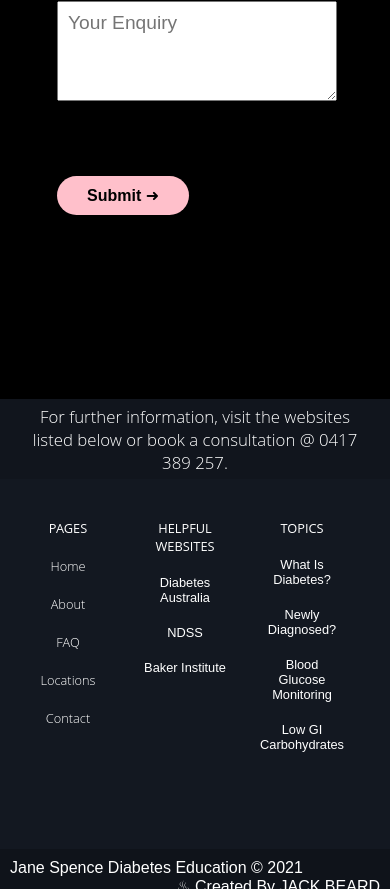
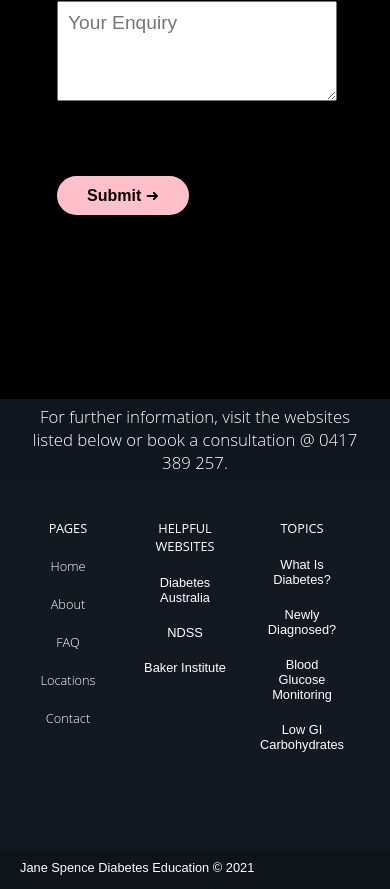
Before and after one commit to jackedwardbeard/01-Jane_Spence, a React (Create React App) app in the folder jane_spence/: page / in a window 390 px wide. Shown: the part 5045-5934 px from the top of the page. Built offline with nearby package versions, Linux system fonts and the light colour scheme.

Commit message:
More mobile fixes for subfooter.

```diff
--- a/jane_spence/src/components/Footer/FooterComponents.js
+++ b/jane_spence/src/components/Footer/FooterComponents.js
@@ -312,17 +312,6 @@ export const NavLink = styled(LinkRouter)`
     }
 `
 
-export const TextContainer = styled.div`
-    display: space-between;
-    align-items: center;
-    height: 40px;
-    text-align: center;
-    margin-left: 10px;
-    margin-right: 10px;
-    padding-top: 10px;
-
-`
-
 export const LeftText = styled.span`
     color: white;
     font-weight: 350;
@@ -331,7 +320,65 @@ export const LeftText = styled.span`
     padding-right: 20px;
     float: left;
 
+    @media screen and (max-width: 1024px) and (max-height: 1366px) {
+        font-size: 1.1rem;
+        margin-left: 20px;
+        margin-top: 8px;
+    }
 
+    @media screen and (max-width: 768px) and (max-height: 1024px) {
+        font-size: 0.8rem;
+        margin-left: 20px;
+        margin-top: 11px;
+    }
+
+    @media screen and (max-width: 414px) and (max-height: 736px) {
+        font-size: 0.6rem;
+        margin-left: 20px;
+        margin-top: 14px;
+    }
+
+    @media screen and (max-width: 411px) and (max-height: 823px) {
+        font-size: 0.6rem;
+        margin-left: 20px;
+        margin-top: 14px;
+    }
+
+    @media screen and (max-width: 411px) and (max-height: 731px) {
+        font-size: 0.6rem;
+        margin-left: 20px;
+        margin-top: 14px;
+    }
+
+    @media screen and (max-width: 375px) and (max-height: 812px) {
+        font-size: 0.55rem;
+        margin-left: 20px;
+        margin-top: 14px;
+    }
+
+    @media screen and (max-width: 375px) and (max-height: 667px) {
+        font-size: 0.55rem;
+        margin-left: 20px;
+        margin-top: 14px;
+    }
+
+    @media screen and (max-width: 360px) and (max-height: 640px) {
+        font-size: 0.5rem;
+        margin-left: 20px;
+        margin-top: 14px;
+    }
+
+    @media screen and (max-width: 320px) and (max-height: 568px) {
+        font-size: 0.45rem;
+        margin-left: 20px;
+        margin-top: 14px;
+    }
+
+    @media screen and (max-width: 280px) and (max-height: 653px) {
+        font-size: 0.7rem;
+        margin-left: 28px;
+        margin-top: 12px;
+    }
 `
 
 export const RightText = styled(LinkRouter)`
@@ -347,6 +394,70 @@ export const RightText = styled(LinkRouter)`
     padding-left: 20px;
     float: right;
 
+    @media screen and (max-width: 1024px) and (max-height: 1366px) {
+        font-size: 1.1rem;
+        margin-right: 20px;
+        margin-top: 8px;
+    }
+
+    @media screen and (max-width: 768px) and (max-height: 1024px) {
+        font-size: 0.8rem;
+        margin-right: 20px;
+        margin-top: 11px;
+    }
+
+    @media screen and (max-width: 540px) and (max-height: 720px) {
+        font-size: 0.75rem;
+        margin-right: 20px;
+        margin-top: 10px;
+    }
+
+    @media screen and (max-width: 414px) and (max-height: 736px) {
+        font-size: 0.6rem;
+        margin-right: 20px;
+        margin-top: 14px;
+    }
+
+    @media screen and (max-width: 411px) and (max-height: 823px) {
+        font-size: 0.6rem;
+        margin-right: 20px;
+        margin-top: 14px;
+    }
+
+    @media screen and (max-width: 411px) and (max-height: 731px) {
+        font-size: 0.6rem;
+        margin-right: 20px;
+        margin-top: 14px;
+    }
+
+    @media screen and (max-width: 375px) and (max-height: 812px) {
+        font-size: 0.55rem;
+        margin-right: 20px;
+        margin-top: 14px;
+    }
+
+    @media screen and (max-width: 375px) and (max-height: 667px) {
+        font-size: 0.55rem;
+        margin-right: 20px;
+        margin-top: 14px;
+    }
+
+    @media screen and (max-width: 360px) and (max-height: 640px) {
+        font-size: 0.5rem;
+        margin-right: 20px;
+        margin-top: 14px;
+    }
+
+    @media screen and (max-width: 320px) and (max-height: 568px) {
+        font-size: 0.45rem;
+        margin-right: 20px;
+        margin-top: 14px;
+    }
+
+    @media screen and (max-width: 280px) {
+        display: none;
+    }
+
     &:hover {
         color: pink;
     }
--- a/jane_spence/src/components/Footer/index.js
+++ b/jane_spence/src/components/Footer/index.js
@@ -13,7 +13,6 @@ import {
     NavLink,
     NavLinkScroll,
     PreFooterWrapper,
-    TextContainer
 } from './FooterComponents'
 import Aos from 'aos'
 import 'aos/dist/aos.css'
@@ -62,7 +61,7 @@ const Footer = () => {
                 </Row1>
             </FooterWrapper>
             <SubFooterContainer>
-                <TextContainer>
+
                 <LeftText>
                     Jane Spence Diabetes Education © 2021
                 </LeftText>
@@ -70,7 +69,7 @@ const Footer = () => {
                 <RightText to="//linkedin.com/in/jackedwardbeard/" target="_blank">
                     ♨ Created By JACK BEARD
                 </RightText>
-                </TextContainer>
+
             </SubFooterContainer>
         </FooterContainer>
     )
```
Lines whose indentation alone changed are shown as unchanged.
